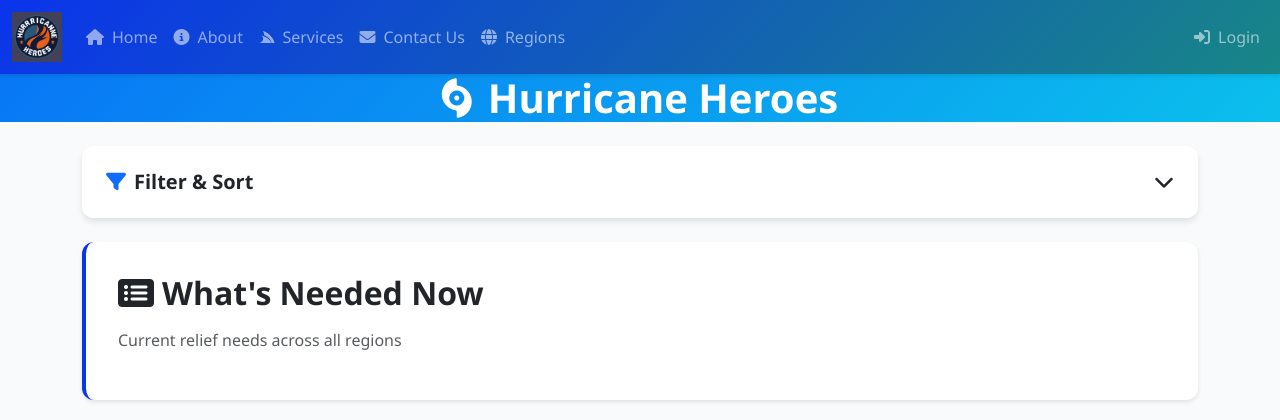
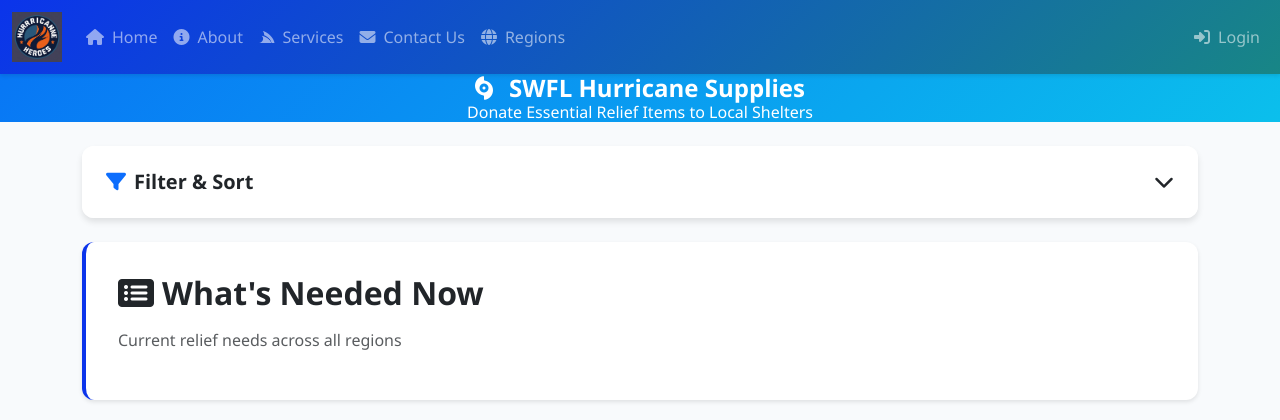
Before and after one commit to Tejas-Upadhyay/HurricaneHeroes, a Django app: page / in a window 1280 px wide. Shown: the top 420 px of the page. Run offline with Django 5.2, Linux system fonts and the light colour scheme; data that the repository does not hold is empty.

Commit message:
corrected title and meta description

```diff
--- a/templates/public/home.html
+++ b/templates/public/home.html
@@ -194,19 +194,22 @@
 </style>
 {% endblock %}
 
-{% block title %}Southwest Florida Hurricane Relief - Find & Donate Needed Items to Local Shelters{% endblock %}
+{% block title %}SWFL Hurricane Relief & Item Donations | SWFL Hurricane Heroes{% endblock %}
 
 {% block meta_description %}
-Help hurricane shelters in Southwest Florida by finding out exactly what items are needed. Donate supplies, support your community, and make a difference during hurricane season. Real-time updates for all local shelters.
+Donate items to SWFL hurricane relief efforts. Find local shelters in Southwest Florida needing supplies. Get real-time help and support your community today.
 {% endblock %}
 
 {% block content %}
 <!-- Hero Section -->
 <div class="hero-section">
     <div class="container text-center">
-        <h1 class="display-8 fw-bold mb-8">
-            <i class="fas fa-hurricane me-3"></i>Hurricane Heroes
+        <!-- Replaced display-8 with fs-3 to make the H1 smaller -->
+        <h1 class="fs-4 fw-bold mb-0">
+            <i class="fas fa-hurricane me-3"></i>SWFL Hurricane Supplies
         </h1>
+        <!-- Added fs-5 to make the H2 smaller -->
+        <h2 class="fs-6" mt-0>Donate Essential Relief Items to Local Shelters</h2>
     </div>
 </div>
 <!-- Filter and Sort Section -->
```
